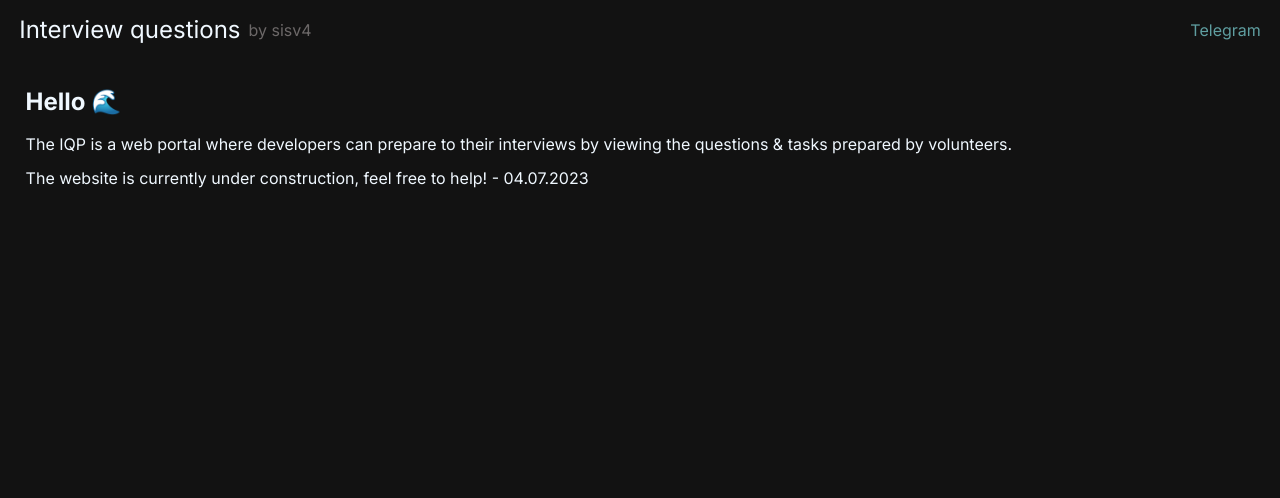
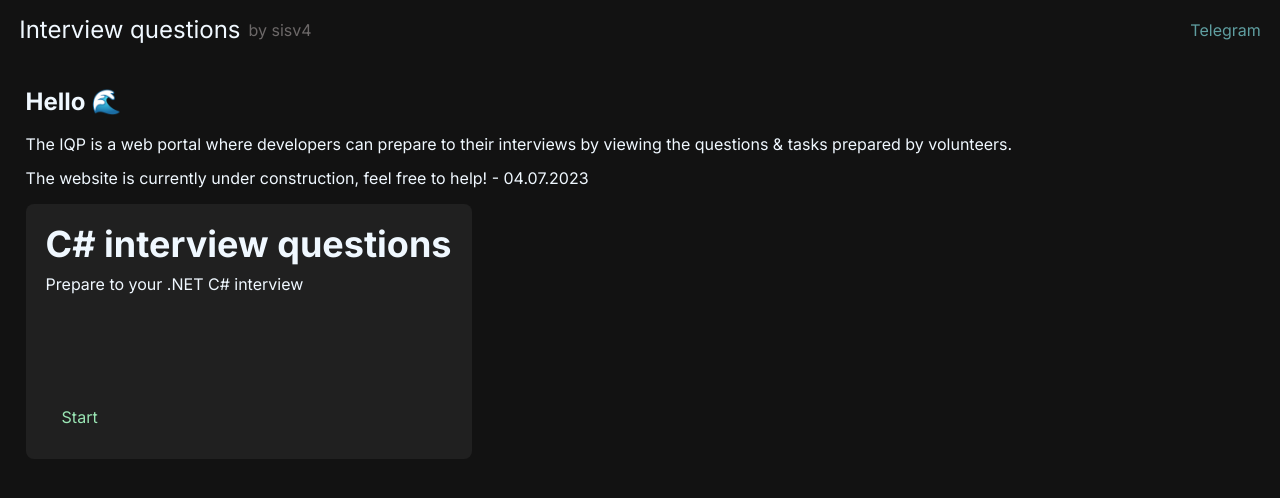
Before and after one commit to bookuha/iqp, a Next.js app: page / in a window 1280 px wide. Shown: the top 498 px of the page. Built offline with nearby package versions, Linux system fonts and the light colour scheme.

Commit message:
Add WelcomeCard component

```diff
--- /dev/null
+++ b/src/app/components/WelcomeCard.tsx
@@ -0,0 +1,17 @@
+import styles from "./welcome-card.module.css";
+
+export const WelcomeCard = () => {
+  return (
+    <div className={styles.card}>
+      <div className={styles["card-info"]}>
+        <span className={styles["card-title"]}>C# interview questions</span>
+        <span className={styles["card-content"]}>
+          Prepare to your .NET C# interview
+        </span>
+      </div>
+      <a className={styles["card-footer-link"]}>Start</a>
+    </div>
+  );
+};
+
+export default WelcomeCard;
--- /dev/null
+++ b/src/app/components/welcome-card.module.css
@@ -0,0 +1,35 @@
+.card {
+  display: inline-flex;
+  flex-direction: column;
+  justify-content: space-between;
+  align-items: flex-start;
+  min-height: 215px;
+  min-width: 250px;
+  padding: 1.25rem;
+  background-color: #202020;
+  border-radius: 8px;
+}
+
+.card-title {
+  font-size: 2.25rem;
+  font-weight: bold;
+}
+
+.card-info {
+  display: flex;
+  gap: 10px;
+  flex-direction: column;
+}
+
+.card-footer-link {
+  padding: 0.75rem 1rem;
+  text-decoration: none;
+  color: #9ae6b4;
+  cursor: pointer;
+  border-radius: 8px;
+  transition: background-color 0.2s;
+}
+
+.card-footer-link:hover {
+  background-color: rgba(174, 228, 193, 0.16);
+}
--- a/src/app/page.tsx
+++ b/src/app/page.tsx
@@ -1,3 +1,5 @@
+import WelcomeCard from "@/app/components/WelcomeCard";
+
 const StartingPage = () => {
   return (
     <main className="main">
@@ -12,6 +14,7 @@ const StartingPage = () => {
           04.07.2023
         </p>
       </div>
+      <WelcomeCard />
     </main>
   );
 };
```
